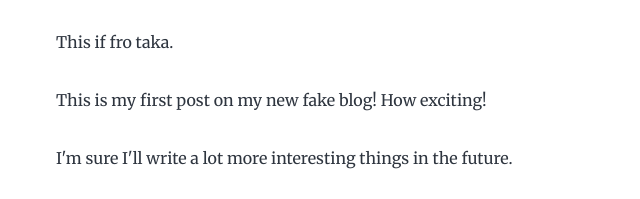
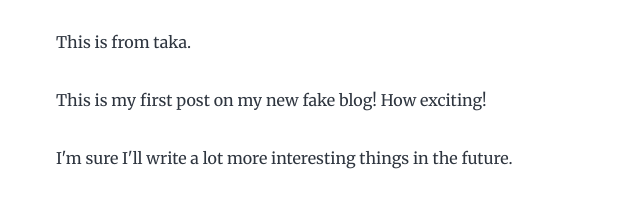
Before and after one commit to takagithub2018/my-gatsby-project, a Gatsby site: page /hello-world/ in a window 1280 px wide. Shown: the part 211-410 px from the top of the page, 268-908 px from the left. Built offline with nearby package versions, Linux system fonts and the light colour scheme; Gatsby itself is replaced by a stand-in of ours; some packages are replaced by stand-ins of ours.

Commit message:
from taka2

```diff
--- a/content/blog/hello-world/index.md
+++ b/content/blog/hello-world/index.md
@@ -4,7 +4,7 @@ date: "2015-05-01T22:12:03.284Z"
 description: "Hello World from taka"
 ---
 
-This if fro taka.
+This is from taka.
 
 This is my first post on my new fake blog! How exciting!
 
```
